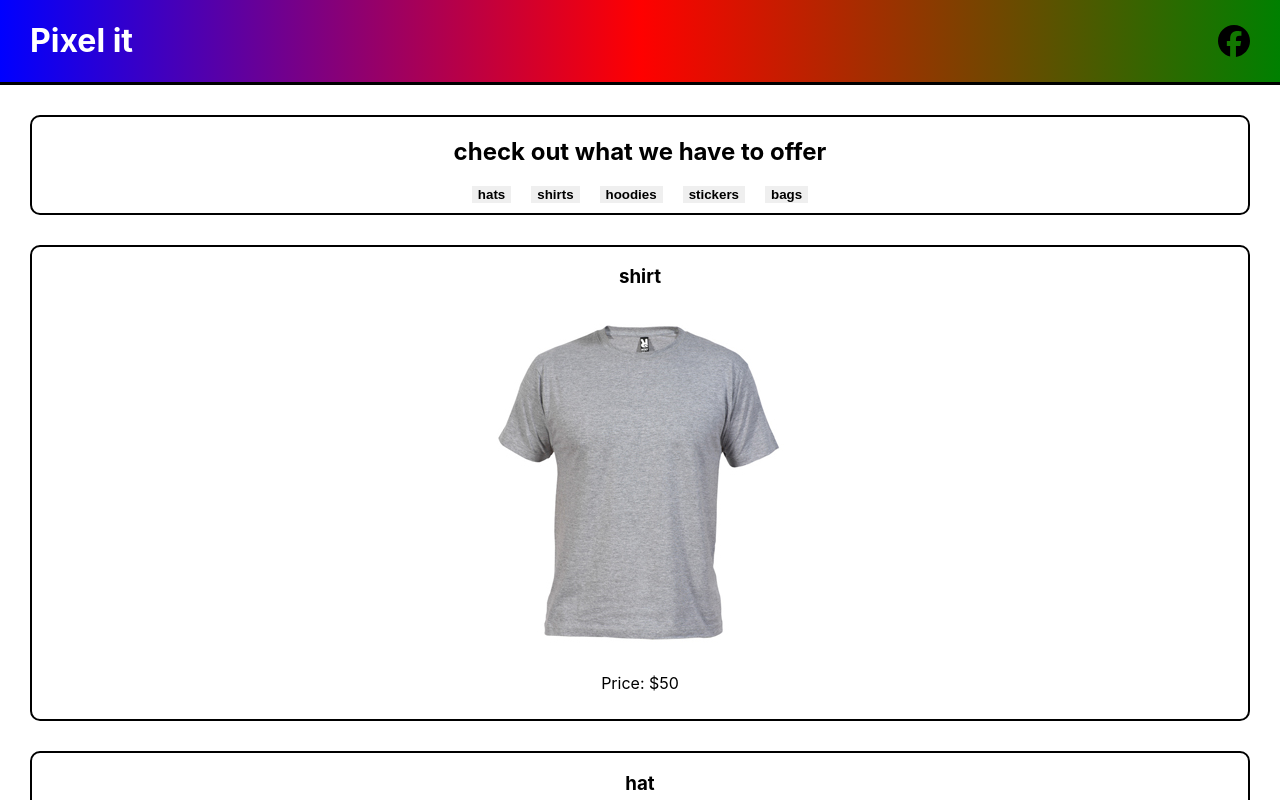
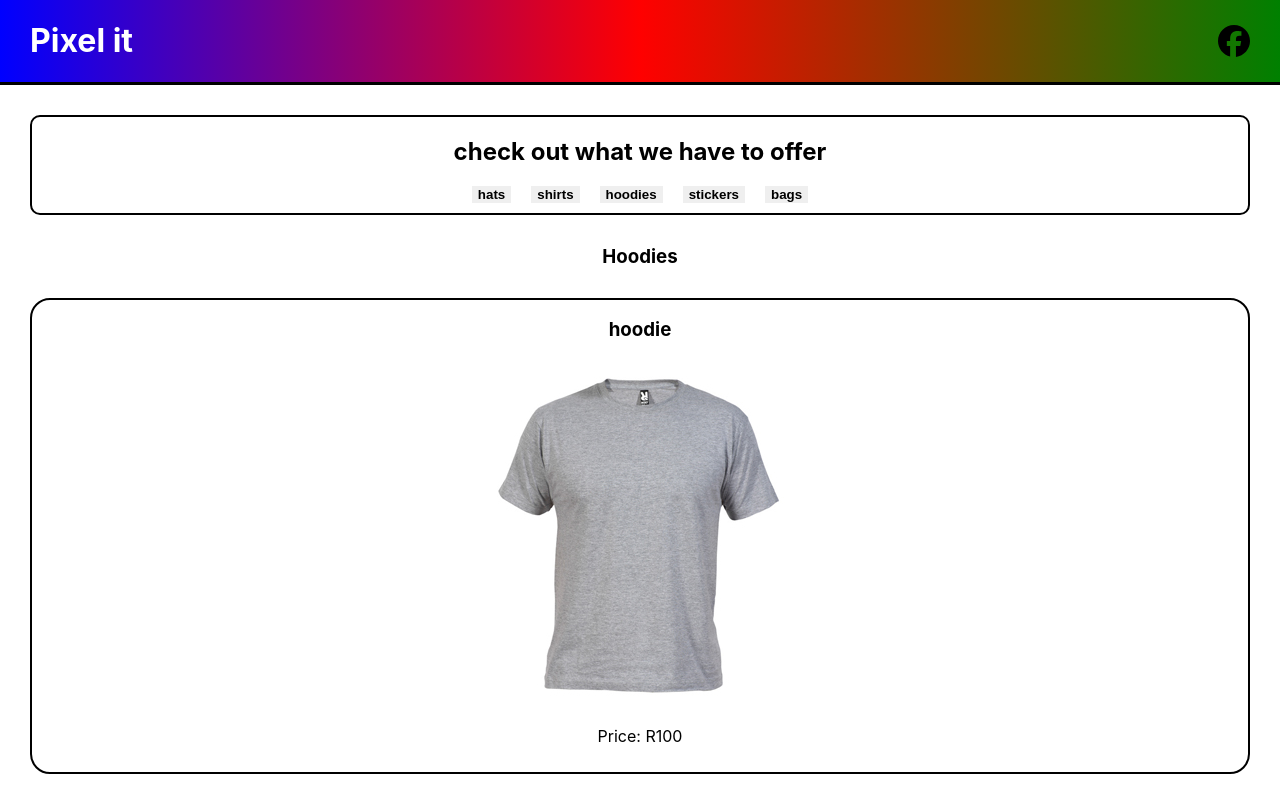
Before and after one commit to KianMouton/pixel-it, a React (Create React App) app: page / in a window 1280 px wide. Both pictures are taken after a click on the button "hoodies". Shown: the top 800 px of the page. Built offline with nearby package versions, Linux system fonts and the light colour scheme.

Commit message:
fixed issues with buttons and added some animation

```diff
--- a/src/App.css
+++ b/src/App.css
@@ -75,7 +75,12 @@
   border: 2px solid black;
   margin: 30px 30px 30px 30px;
   padding-bottom: 10px;
-  border-radius: 10px;
+  border-radius: 20px;
+  transition: 0.2s ease-in-out;
+}
+
+.product:hover {
+  box-shadow: 10px 10px 10px rgb(161, 32, 190);
 }
 
 .selected-type {
--- a/src/components/catalogue.js
+++ b/src/components/catalogue.js
@@ -11,6 +11,10 @@ function Catalogue() {
 
   //shows only hats
   const handleHats = () => {
+    if (showHat) {
+      setShowHat(false);
+      return;
+    }
     setShowShirt(false);
     setShowHoodies(false);
     setShowStickers(false);
@@ -19,6 +23,10 @@ function Catalogue() {
   };
 
   const handleShirt = () => {
+    if (showShirt) {
+      setShowShirt(false);
+      return;
+    }
     setShowHat(false);
     setShowHoodies(false);
     setShowStickers(false);
@@ -27,6 +35,10 @@ function Catalogue() {
   };
 
   const handleHoodies = () => {
+    if (showHoodies) {
+      setShowHoodies(false);
+      return;
+    }
     setShowHat(false);
     setShowShirt(false);
     setShowStickers(false);
@@ -35,6 +47,10 @@ function Catalogue() {
   };
 
   const handleStickers = () => {
+    if (showStickers) {
+      setShowStickers(false);
+      return;
+    }
     setShowHat(false);
     setShowShirt(false);
     setShowHoodies(false);
@@ -43,6 +59,10 @@ function Catalogue() {
   };
 
   const handleBag = () => {
+    if (showBag) {
+      setShowBag(false);
+      return;
+    }
     setShowHat(false);
     setShowShirt(false);
     setShowStickers(false);
@@ -57,8 +77,8 @@ function Catalogue() {
         <div className="products-list">
           <button onClick={handleHats}>hats</button>
           <button onClick={handleShirt}>shirts</button>
-          <button onCLick={handleHoodies}>hoodies</button>
-          <button onCLick={handleStickers}>stickers</button>
+          <button onClick={handleHoodies}>hoodies</button>
+          <button onClick={handleStickers}>stickers</button>
           <button onClick={handleBag}>bags</button>
         </div>
         </div>
--- a/src/components/products.js
+++ b/src/components/products.js
@@ -39,7 +39,6 @@ const products = [
 ]
 
 function Products({ showHat, showShirt, showHoodies, showStickers, showBag }) {
-
     console.log(showHat);
 
     if (showHat) {
@@ -51,7 +50,7 @@ function Products({ showHat, showShirt, showHoodies, showStickers, showBag }) {
                         <div key={product.id} className="product">
                             <h3>{product.name}</h3>
                             <img src={product.image} alt="hat"></img>
-                            <p>Price: ${product.price}</p>
+                            <p>Price: R{product.price}</p>
                         </div>
                     )
                 })}
@@ -66,7 +65,7 @@ function Products({ showHat, showShirt, showHoodies, showStickers, showBag }) {
                         <div key={product.id} className="product">
                             <h3>{product.name}</h3>
                             <img src={product.image} alt="shirt"></img>
-                            <p>Price: ${product.price}</p>
+                            <p>Price: R{product.price}</p>
                         </div>
                     )
                 })}
@@ -80,8 +79,8 @@ function Products({ showHat, showShirt, showHoodies, showStickers, showBag }) {
                     return (
                         <div key={product.id} className="product">
                             <h3>{product.name}</h3>
-                            <img src={product.image} alt="hat"></img>
-                            <p>Price: ${product.price}</p>
+                            <img src={product.image} alt="hoodie"></img>
+                            <p>Price: R{product.price}</p>
                         </div>
                     )
                 })}
@@ -95,8 +94,8 @@ function Products({ showHat, showShirt, showHoodies, showStickers, showBag }) {
                     return (
                         <div key={product.id} className="product">
                             <h3>{product.name}</h3>
-                            <img src={product.image} alt="hat"></img>
-                            <p>Price: ${product.price}</p>
+                            <img src={product.image} alt="sticker"></img>
+                            <p>Price: R{product.price}</p>
                         </div>
                     )
                 })}
@@ -110,8 +109,8 @@ function Products({ showHat, showShirt, showHoodies, showStickers, showBag }) {
                     return (
                         <div key={product.id} className="product">
                             <h3>{product.name}</h3>
-                            <img src={product.image} alt="hat"></img>
-                            <p>Price: ${product.price}</p>
+                            <img src={product.image} alt="bag"></img>
+                            <p>Price: R{product.price}</p>
                         </div>
                     )
                 })}
@@ -126,14 +125,14 @@ function Products({ showHat, showShirt, showHoodies, showStickers, showBag }) {
                             <div key={product.id} className="product">
                                 <h3>{product.name}</h3>
                                 <img src={product.image} alt="shirt"></img>
-                                <p>Price: ${product.price}</p>
+                                <p>Price: R{product.price}</p>
                             </div>
                         )
                     })}
                 </div>
             </div>
-            )
-        }
+        )
     }
+}
 
 export default Products;
```
